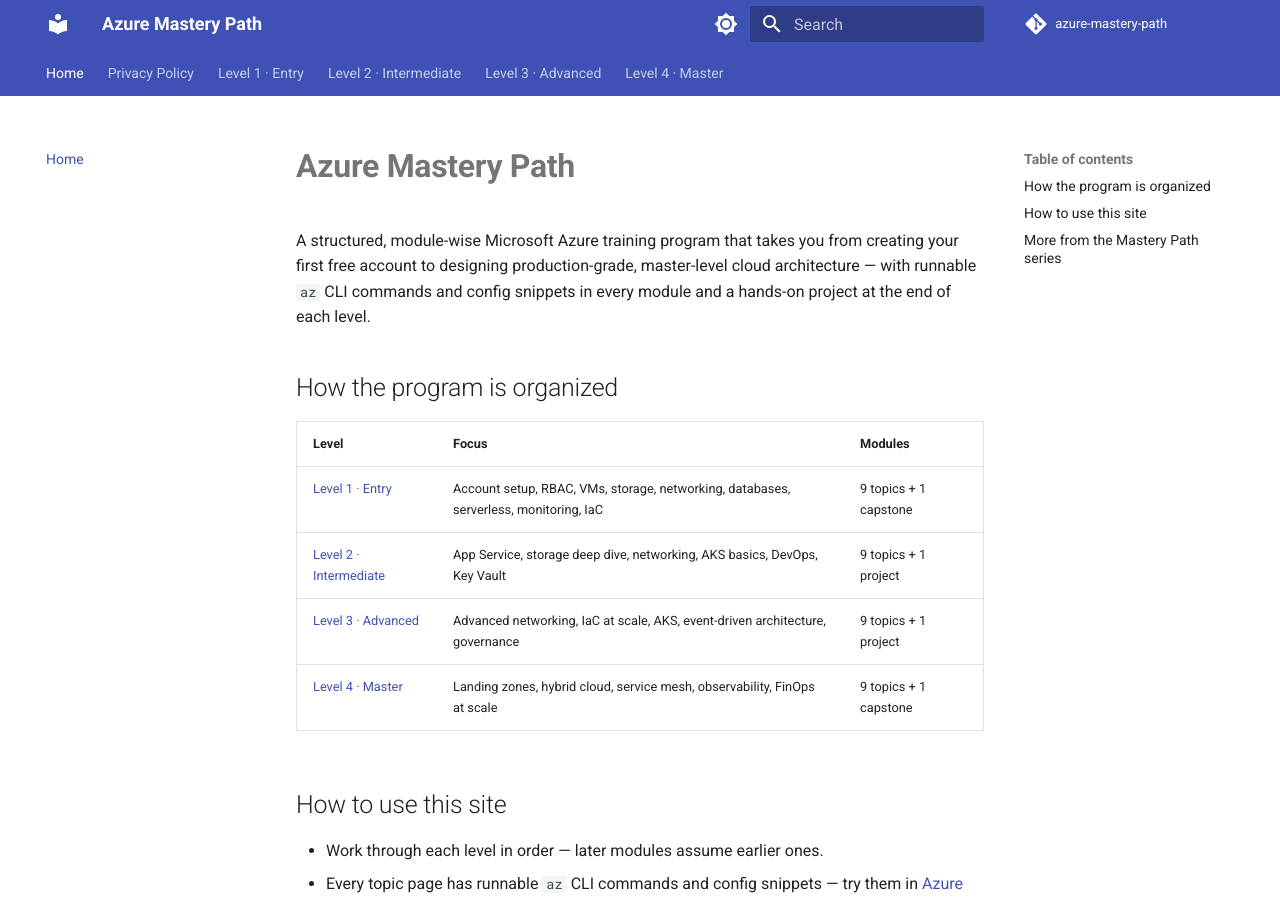
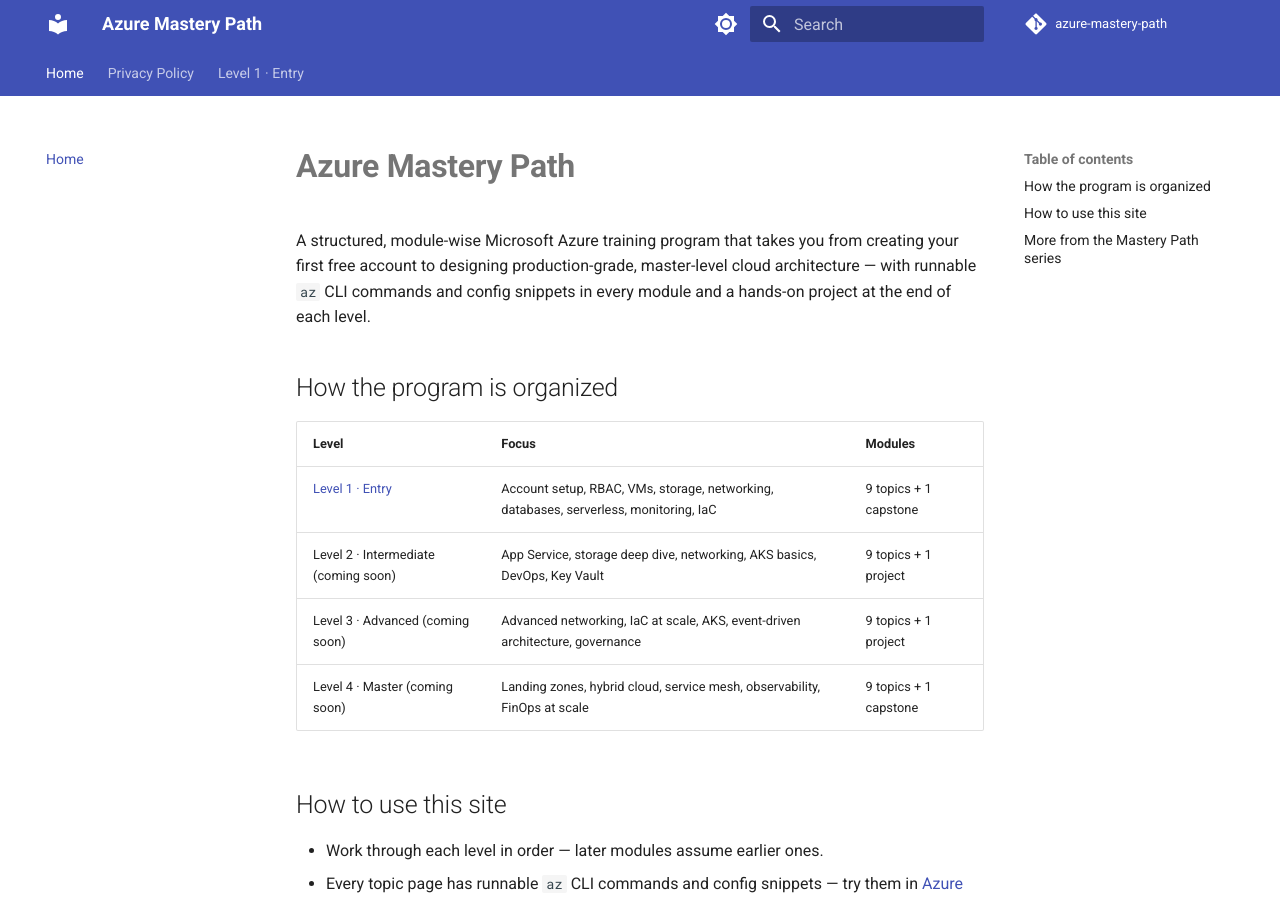
Before and after one commit to SIGILIPELLI/azure-mastery-path, an MkDocs documentation site: the page built from docs/index.md, in a window 1280 px wide and 900 px high. Built offline with MkDocs 1.6.1 and Material for MkDocs 9.7.7, drawn with Linux system fonts in a browser that asks for light colours; comment, search, counter and statistics services are not loaded; part of the change alters nothing that is shown.

Commit message:
Hide unfinished levels from crawl surface pending content backfill
AdSense flagged the domain for 'Low value content'. Real lessons are
being written level by level; in the meantime this removes only the
still-unwritten levels from nav/sitemap/homepage (files are untouched)
so the site isn't submitting thin content to Google during the
backfill. Re-running this after a level's content is finished
automatically restores it.

Co-Authored-By: Claude Opus 5 <noreply@anthropic.com>

```diff
--- a/docs/index.md
+++ b/docs/index.md
@@ -15,9 +15,9 @@ every module and a hands-on project at the end of each level.
 | Level | Focus | Modules |
 |-------|-------|---------|
 | [Level 1 · Entry](level-1/index.md) | Account setup, RBAC, VMs, storage, networking, databases, serverless, monitoring, IaC | 9 topics + 1 capstone |
-| [Level 2 · Intermediate](level-2/index.md) | App Service, storage deep dive, networking, AKS basics, DevOps, Key Vault | 9 topics + 1 project |
-| [Level 3 · Advanced](level-3/index.md) | Advanced networking, IaC at scale, AKS, event-driven architecture, governance | 9 topics + 1 project |
-| [Level 4 · Master](level-4/index.md) | Landing zones, hybrid cloud, service mesh, observability, FinOps at scale | 9 topics + 1 capstone |
+| Level 2 · Intermediate (coming soon) | App Service, storage deep dive, networking, AKS basics, DevOps, Key Vault | 9 topics + 1 project |
+| Level 3 · Advanced (coming soon) | Advanced networking, IaC at scale, AKS, event-driven architecture, governance | 9 topics + 1 project |
+| Level 4 · Master (coming soon) | Landing zones, hybrid cloud, service mesh, observability, FinOps at scale | 9 topics + 1 capstone |
 
 ## How to use this site
 
--- a/mkdocs.yml
+++ b/mkdocs.yml
@@ -62,39 +62,8 @@ nav:
       - "08 · Azure Monitor & Log Analytics": level-1/08-azure-monitor-log-analytics.md
       - "09 · ARM Templates / Bicep Intro": level-1/09-arm-bicep-intro.md
       - "10 · Capstone Project": level-1/10-capstone-project.md
-  - "Level 2 · Intermediate":
-      - Overview: level-2/index.md
-      - "01 · App Service & Web Apps Deep Dive": level-2/01-app-service-deep-dive.md
-      - "02 · Storage Deep Dive (Files, Queues, Tables)": level-2/02-storage-deep-dive.md
-      - "03 · Networking Deep Dive (Load Balancer, App Gateway)": level-2/03-networking-deep-dive.md
-      - "04 · Azure Kubernetes Service (AKS) Basics": level-2/04-aks-basics.md
-      - "05 · Azure DevOps & CI/CD Pipelines": level-2/05-azure-devops-cicd.md
-      - "06 · Managed Identities & Key Vault": level-2/06-managed-identities-key-vault.md
-      - "07 · Container Instances & Container Registry": level-2/07-aci-acr.md
-      - "08 · Cosmos DB Deep Dive": level-2/08-cosmos-db-deep-dive.md
-      - "09 · Azure Functions Advanced": level-2/09-azure-functions-advanced.md
-      - "10 · Project — Multi-Tier Web Application": level-2/10-project-multi-tier-app.md
-  - "Level 3 · Advanced":
-      - Overview: level-3/index.md
-      - "01 · Advanced Networking (VPN Gateway, ExpressRoute)": level-3/01-advanced-networking.md
-      - "02 · Infrastructure as Code at Scale (Bicep/Terraform)": level-3/02-iac-at-scale.md
-      - "03 · Advanced AKS (Helm, Ingress, Autoscaling)": level-3/03-advanced-aks.md
-      - "04 · Event-Driven Architecture (Event Grid, Service Bus)": level-3/04-event-driven-architecture.md
-      - "05 · API Management": level-3/05-api-management.md
-      - "06 · Defender for Cloud & Governance (Policy, Blueprints)": level-3/06-defender-governance.md
-      - "07 · High Availability & Disaster Recovery": level-3/07-ha-disaster-recovery.md
-      - "08 · CI/CD for Containers & GitOps": level-3/08-cicd-containers-gitops.md
-      - "09 · Cost Management & Optimization": level-3/09-cost-management-optimization.md
-      - "10 · Project — Highly Available Microservices": level-3/10-project-ha-microservices.md
-  - "Level 4 · Master":
-      - Overview: level-4/index.md
-      - "01 · Enterprise Landing Zones (CAF)": level-4/01-enterprise-landing-zones.md
-      - "02 · Management Groups & Governance at Scale": level-4/02-management-groups-governance.md
-      - "03 · Advanced AKS (Service Mesh, Multi-Cluster)": level-4/03-advanced-aks-service-mesh.md
-      - "04 · Azure Arc & Hybrid Cloud": level-4/04-azure-arc-hybrid-cloud.md
-      - "05 · Advanced Observability (App Insights, Tracing)": level-4/05-advanced-observability.md
-      - "06 · Performance Engineering & Load Testing": level-4/06-performance-load-testing.md
-      - "07 · Security Deep Dive (Sentinel, Zero Trust)": level-4/07-security-sentinel-zero-trust.md
-      - "08 · Data Platform at Scale (Synapse, Data Factory)": level-4/08-data-platform-at-scale.md
-      - "09 · FinOps & Cost Governance at Scale": level-4/09-finops-cost-governance.md
-      - "10 · Capstone Project": level-4/10-capstone-project.md
+# --- auto-pruned stub levels (see AdSense low-value-content fix) ---
+exclude_docs: |
+  level-2/*.md
+  level-3/*.md
+  level-4/*.md
```
